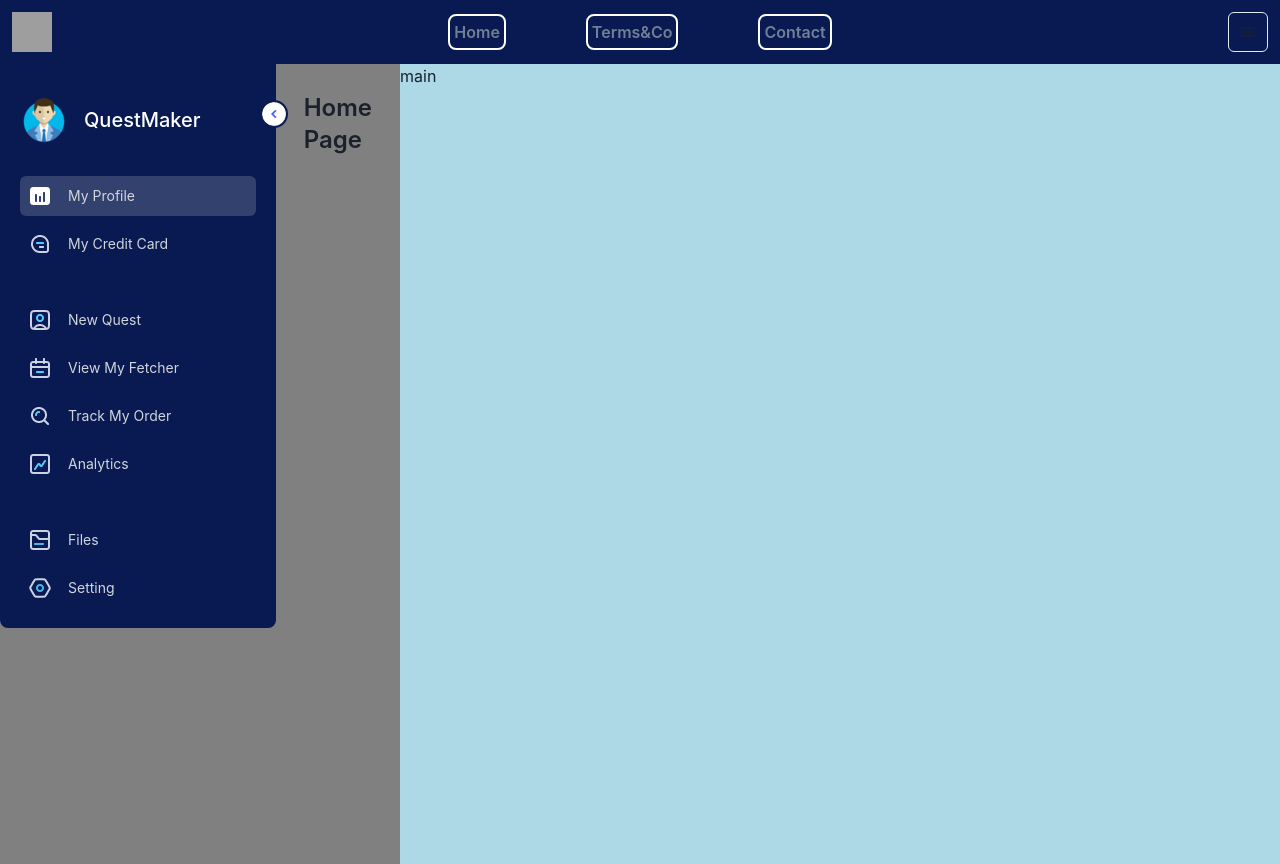
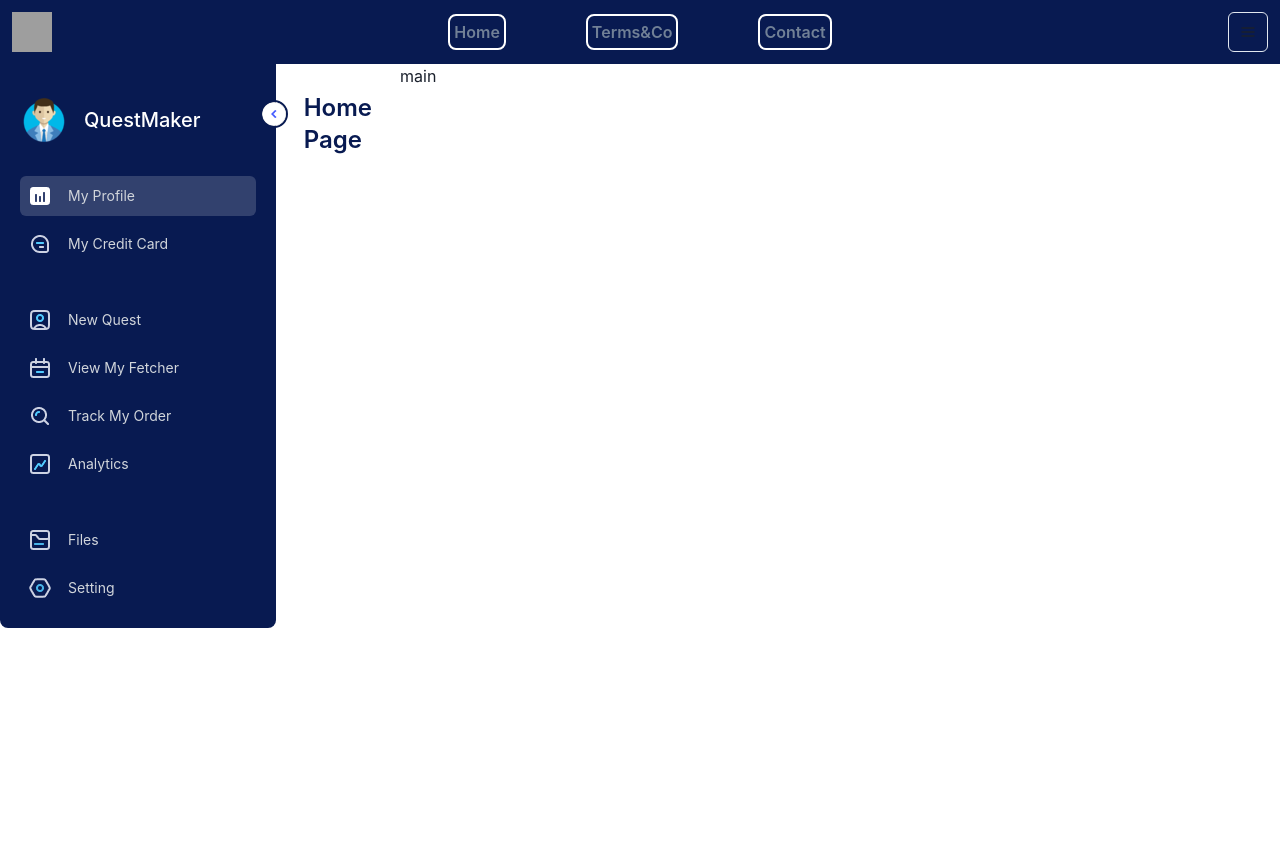
Before and after one commit to KareemLelo/FETCHER, a React (Vite) app: page / in a window 1280 px wide. Built offline with nearby package versions, Linux system fonts and the light colour scheme; grey boxes are pictures that could not be loaded.

Commit message:
small css changes

```diff
--- a/src/App.tsx
+++ b/src/App.tsx
@@ -23,11 +23,11 @@ function App() {
             <NavBar />
           </GridItem>
           <Show above="lg">
-            <GridItem area={"aside"} backgroundColor={"gray"}>
+            <GridItem area={"aside"} backgroundColor={"white"}>
               <SideBar />
             </GridItem>
           </Show>
-          <GridItem area={"main"} backgroundColor={"lightblue"}>
+          <GridItem area={"main"} backgroundColor={"white"}>
             main
           </GridItem>
         </Grid>
--- a/src/Components/SideBar.tsx
+++ b/src/Components/SideBar.tsx
@@ -57,7 +57,7 @@ const SideBar = () => {
         </ul>
       </div>
       <div className="h-screen flex-1 p-7">
-        <h1 className="text-2xl font-semibold ">
+        <h1 className="text-2xl font-semibold text-dark-purple">
           {MenuHeading || "Home Page"}
         </h1>
       </div>
```
